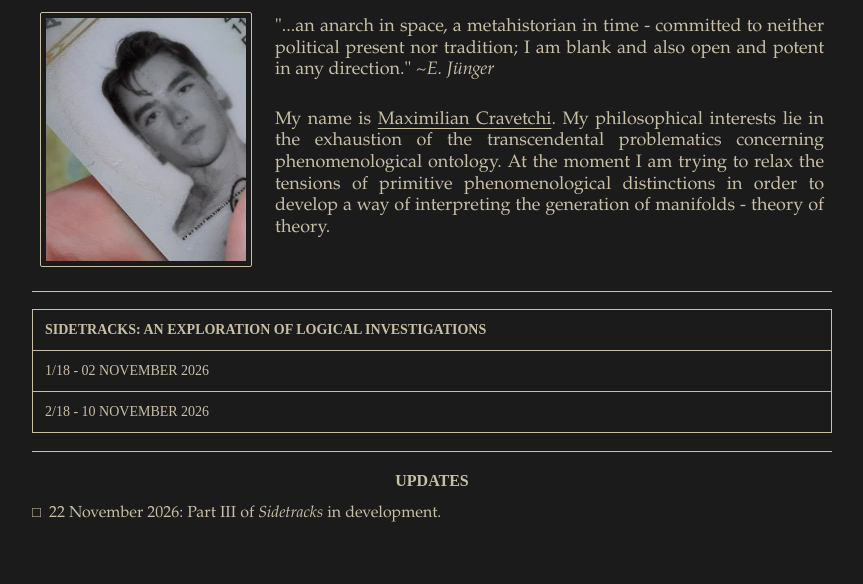
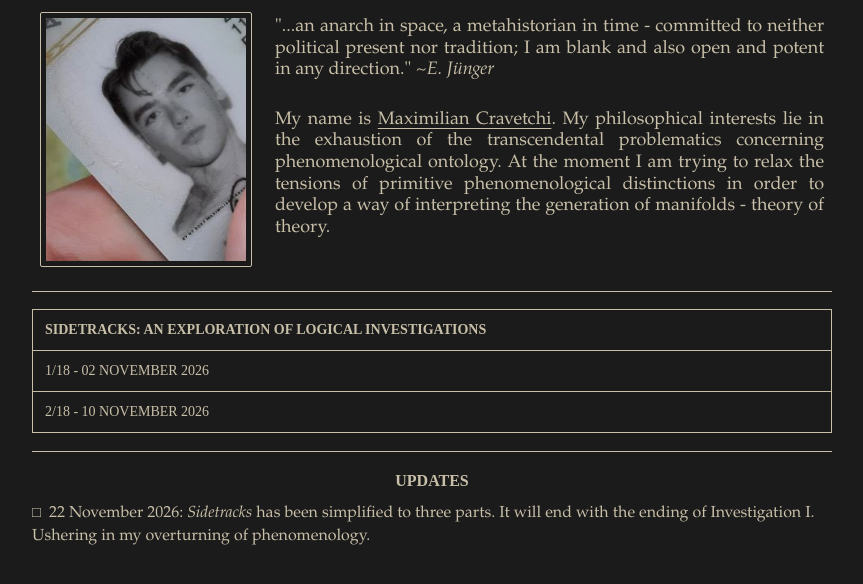
Before and after one commit to mcravetchi/mcravetchi.github.io, a plain HTML site: page index.html in a window 1280 px wide. Shown: the part 72-656 px from the top of the page, without its empty margins (208-1071 px from the left). Drawn offline with Linux system fonts and the light colour scheme.

Commit message:
Update index.html

```diff
--- a/index.html
+++ b/index.html
@@ -225,7 +225,7 @@
 
     <section class="updates" aria-labelledby="updates-heading">
       <h2 id="updates-heading">UPDATES</h2>
-      <p><span class="update-icon" aria-hidden="true">&#9633;</span>22 November 2026: Part III of <i>Sidetracks</i> in development.</p>
+      <p><span class="update-icon" aria-hidden="true">&#9633;</span>22 November 2026: <i>Sidetracks</i> has been simplified to three parts. It will end with the ending of Investigation I. Ushering in my overturning of phenomenology.</p>
       <!-- Add future updates as separate <p>...</p> elements. -->
     </section>
   </main>
```
